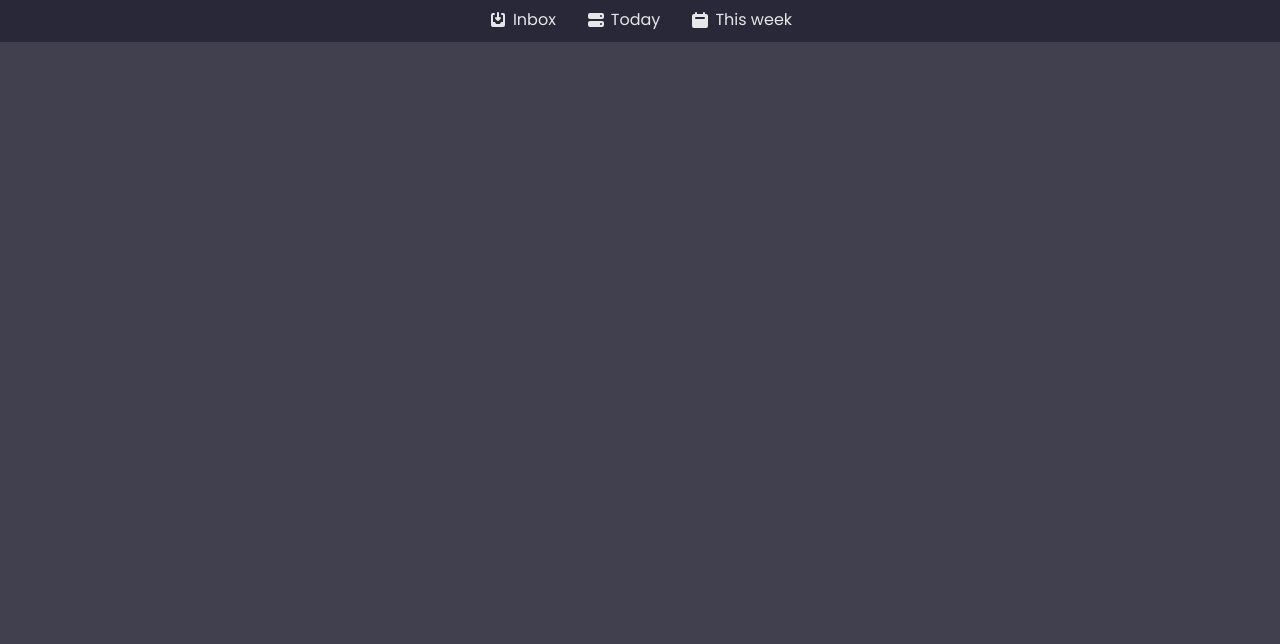
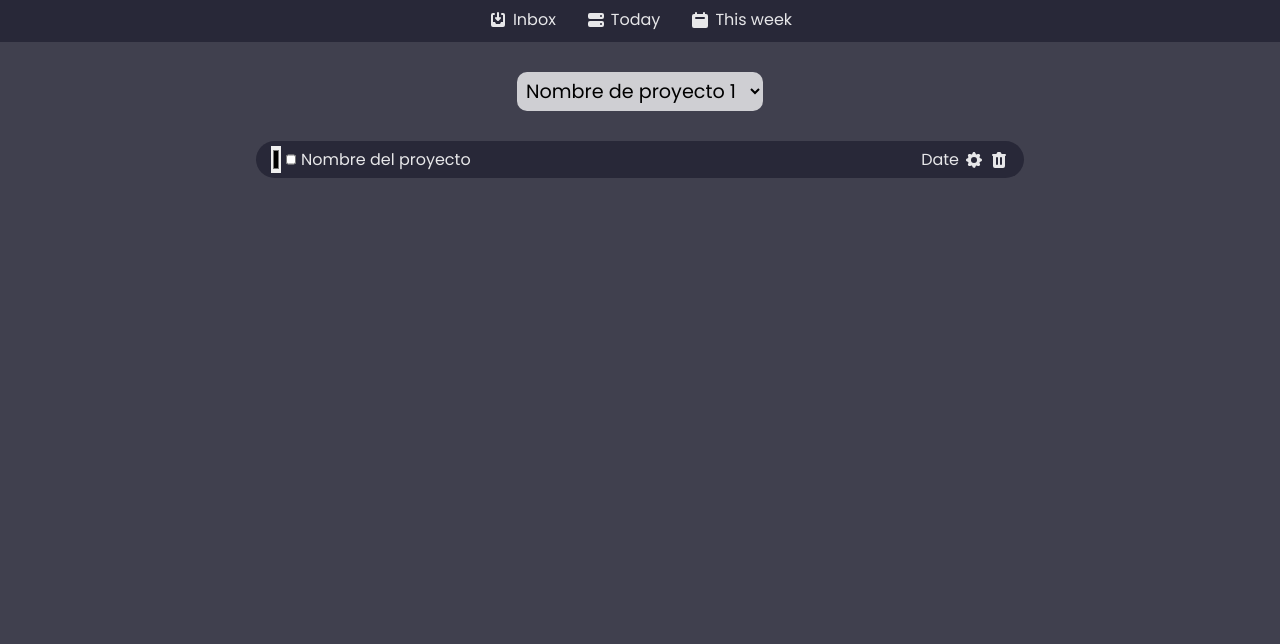
Before and after one commit to eduym17/TOP-project-todolist, a website built with Vite: page index.html in a window 1280 px wide. Shown: the part 94-738 px from the top of the page. Built offline with nearby package versions, Linux system fonts and the light colour scheme.

Commit message:
chore: create todo's style

```diff
--- a/index.html
+++ b/index.html
@@ -40,6 +40,35 @@
             <p>This week</p>
           </a>
         </div>
+        <div class="projectsBar">
+          <select name="Algo" id="projectSelect">
+            <option value="value1">Nombre de proyecto 1</option>
+            <option value="value2">Nombre de proyecto 2</option>
+            <option value="value3">Nombre de proyecto 3</option>
+          </select>
+        </div>
+        <div class="toDosDisplay">
+          <div class="toDo">
+            <div class="toDoLeft">
+              <input type="color" name="status" id="status">
+              <input type="checkbox" name="status" id="status">
+              <p>Nombre del proyecto</p>
+            </div>
+            <div class="toDoRight">
+              <p>Date</p>
+              <a href="/" class="edit">
+                <svg xmlns="http://www.w3.org/2000/svg" class="editToDoIcon" viewBox="0 0 20 20" fill="currentColor">
+                  <path fill-rule="evenodd" d="M11.49 3.17c-.38-1.56-2.6-1.56-2.98 0a1.532 1.532 0 01-2.286.948c-1.372-.836-2.942.734-2.106 2.106.54.886.061 2.042-.947 2.287-1.561.379-1.561 2.6 0 2.978a1.532 1.532 0 01.947 2.287c-.836 1.372.734 2.942 2.106 2.106a1.532 1.532 0 012.287.947c.379 1.561 2.6 1.561 2.978 0a1.533 1.533 0 012.287-.947c1.372.836 2.942-.734 2.106-2.106a1.533 1.533 0 01.947-2.287c1.561-.379 1.561-2.6 0-2.978a1.532 1.532 0 01-.947-2.287c.836-1.372-.734-2.942-2.106-2.106a1.532 1.532 0 01-2.287-.947zM10 13a3 3 0 100-6 3 3 0 000 6z" clip-rule="evenodd" />
+                </svg>
+              </a>
+              <a href="/" class="delete">
+                <svg xmlns="http://www.w3.org/2000/svg" class="trashIcon" viewBox="0 0 20 20" fill="currentColor">
+                  <path fill-rule="evenodd" d="M9 2a1 1 0 00-.894.553L7.382 4H4a1 1 0 000 2v10a2 2 0 002 2h8a2 2 0 002-2V6a1 1 0 100-2h-3.382l-.724-1.447A1 1 0 0011 2H9zM7 8a1 1 0 012 0v6a1 1 0 11-2 0V8zm5-1a1 1 0 00-1 1v6a1 1 0 102 0V8a1 1 0 00-1-1z" clip-rule="evenodd" />
+                </svg>
+              </a>
+            </div>
+          </div>
+        </div>
       </body>
       <footer>
         <a href="https://github.com/eduym17" class="github" target="_blank">
--- a/main.js
+++ b/main.js
@@ -2,6 +2,36 @@ import './style.css'
 
 document.getElementById('date').innerText = new Date().getFullYear();
 
+const toDo = document.createElement('div');
+toDo.classList.add('toDo');
+
+const toDoLeft = document.createElement('div');
+toDoLeft.classList.add('toDoLeft');
+
+
+toDo.appendChild(toDoLeft);
+
+{/* <div class="toDo">
+  <div class="toDoLeft">
+    <input type="color" name="status" id="status">
+    <input type="checkbox" name="status" id="status">
+    <p>Nombre del proyecto</p>
+  </div>
+  <div class="toDoRight">
+    <p>Date</p>
+    <a href="/" class="edit">
+      <svg xmlns="http://www.w3.org/2000/svg" class="editToDoIcon" viewBox="0 0 20 20" fill="currentColor">
+        <path fill-rule="evenodd" d="M11.49 3.17c-.38-1.56-2.6-1.56-2.98 0a1.532 1.532 0 01-2.286.948c-1.372-.836-2.942.734-2.106 2.106.54.886.061 2.042-.947 2.287-1.561.379-1.561 2.6 0 2.978a1.532 1.532 0 01.947 2.287c-.836 1.372.734 2.942 2.106 2.106a1.532 1.532 0 012.287.947c.379 1.561 2.6 1.561 2.978 0a1.533 1.533 0 012.287-.947c1.372.836 2.942-.734 2.106-2.106a1.533 1.533 0 01.947-2.287c1.561-.379 1.561-2.6 0-2.978a1.532 1.532 0 01-.947-2.287c.836-1.372-.734-2.942-2.106-2.106a1.532 1.532 0 01-2.287-.947zM10 13a3 3 0 100-6 3 3 0 000 6z" clip-rule="evenodd" />
+      </svg>
+    </a>
+    <a href="/" class="delete">
+      <svg xmlns="http://www.w3.org/2000/svg" class="trashIcon" viewBox="0 0 20 20" fill="currentColor">
+        <path fill-rule="evenodd" d="M9 2a1 1 0 00-.894.553L7.382 4H4a1 1 0 000 2v10a2 2 0 002 2h8a2 2 0 002-2V6a1 1 0 100-2h-3.382l-.724-1.447A1 1 0 0011 2H9zM7 8a1 1 0 012 0v6a1 1 0 11-2 0V8zm5-1a1 1 0 00-1 1v6a1 1 0 102 0V8a1 1 0 00-1-1z" clip-rule="evenodd" />
+      </svg>
+    </a>
+  </div>
+</div> */}
+
 // document.querySelector('#app').innerHTML = `
 //   <h1>Holi crayoli</h1>
 // `
--- a/style.css
+++ b/style.css
@@ -83,7 +83,7 @@ footer {
   bottom: 0;
 }
 
-footer > a {
+footer > a, .toDoRight > a {
   color: var(--color-gray100);
 }
 
@@ -116,6 +116,46 @@ footer > a {
   text-decoration: underline;
 }
 
-.inboxIcon, .todayIcon, .thisWeekIcon {
+.inboxIcon, .todayIcon, .thisWeekIcon, .editToDoIcon, .trashIcon {
   height: 20px;
 }
+
+.projectsBar {
+  margin: 30px 0;
+}
+
+#projectSelect {
+  background: var(--color-gray200);
+  border: none;
+  font-family: 'Poppins', sans-serif;
+  font-size: larger;
+  border-radius: 10px;
+  padding: 5px 5px;
+  text-align: left;
+}
+
+.toDosDisplay {
+  display: flex;
+  justify-content: center;
+}
+
+.toDo {
+  background-color: var(--color-gray800);
+  color: var(--color-gray100);
+  width: 60%;
+  display: flex;
+  justify-content: space-between;
+  padding: 5px 15px;
+  border-radius: 20px;
+}
+
+.toDoLeft, .toDoRight, .edit, .delete {
+  display: flex;
+  align-items: center;
+  gap: 5px;
+}
+
+#status {
+  width: 10px;
+  border: none;
+}
```
